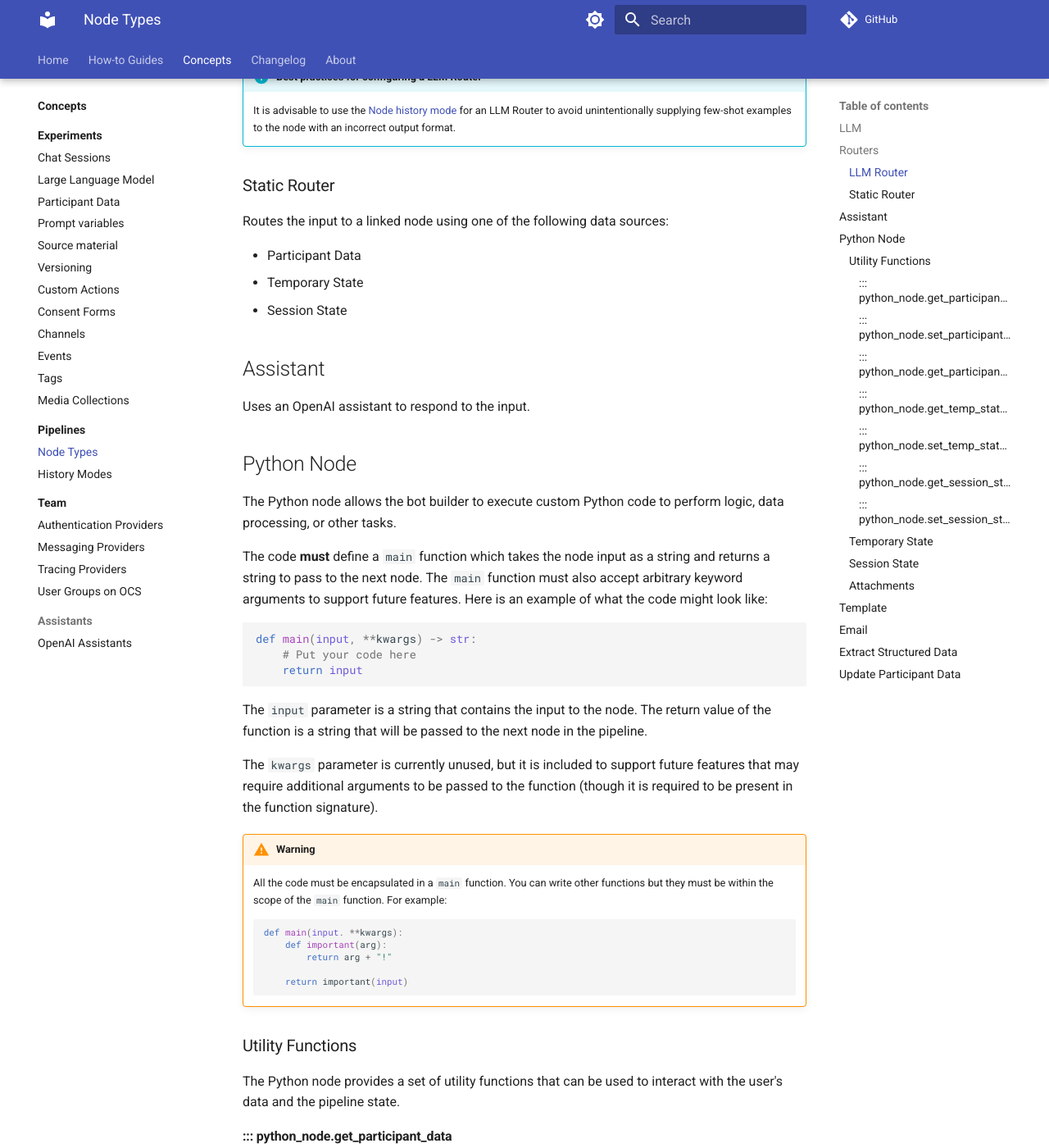
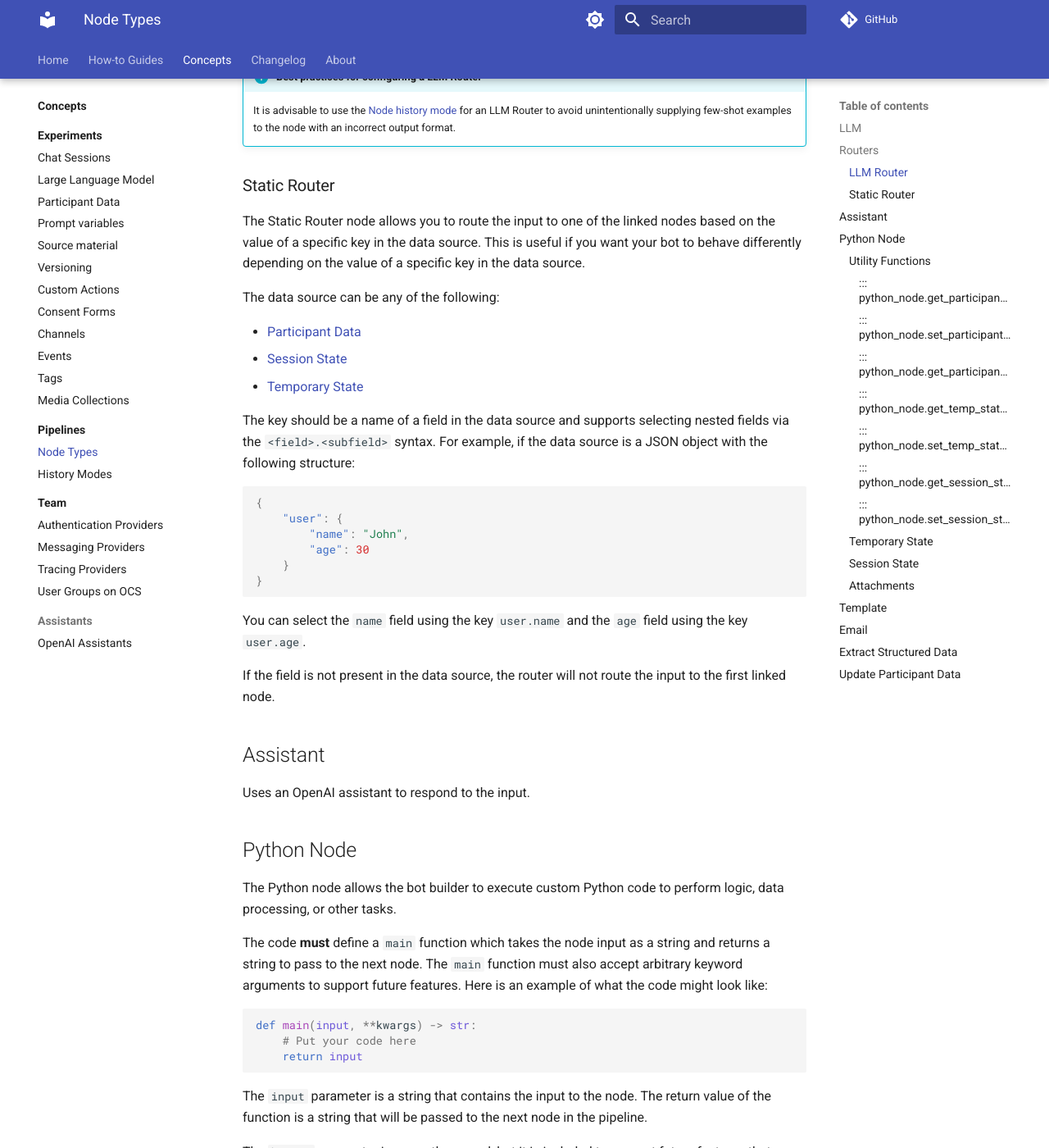
Before and after one commit to dimagi/open-chat-studio-docs, an MkDocs documentation site: the page built from docs/concepts/pipelines/nodes.md, in a window 1280 px wide and 1400 px high, scrolled down 1034 px. Shown: the whole window at 82% size. Built offline with MkDocs 1.6.1 and Material for MkDocs 9.7.7, drawn with Linux system fonts in a browser that asks for light colours; a script that is not in the unit is left out; comment, search, counter and statistics services are not loaded.

Commit message:
update static router docs

````diff
--- a/docs/concepts/pipelines/nodes.md
+++ b/docs/concepts/pipelines/nodes.md
@@ -26,11 +26,28 @@ The `outputs` listed by the node are the available classification labels. These
     It is advisable to use the [Node history mode](history.md#node) for an LLM Router to avoid unintentionally supplying few-shot examples to the node with an incorrect output format.
 
 ### Static Router
-Routes the input to a linked node using one of the following data sources:
+The Static Router node allows you to route the input to one of the linked nodes based on the value of a specific key in the data source. This is useful if you want your bot to behave differently depending on the value of a specific key in the data source.
 
-* Participant Data
-* Temporary State
-* Session State
+The data source can be any of the following:
+
+* [Participant Data](../participant_data.md)
+* [Session State](#session-state)
+* [Temporary State](#temporary-state)
+
+The key should be a name of a field in the data source and supports selecting nested fields via the `<field>.<subfield>` syntax. For example, if the data source is a JSON object with the following structure:
+
+```json
+{
+    "user": {
+        "name": "John",
+        "age": 30
+    }
+}
+```
+
+You can select the `name` field using the key `user.name` and the `age` field using the key `user.age`.
+
+If the field is not present in the data source, the router will not route the input to the first linked node.
 
 ## Assistant
 Uses an OpenAI assistant to respond to the input.
````
